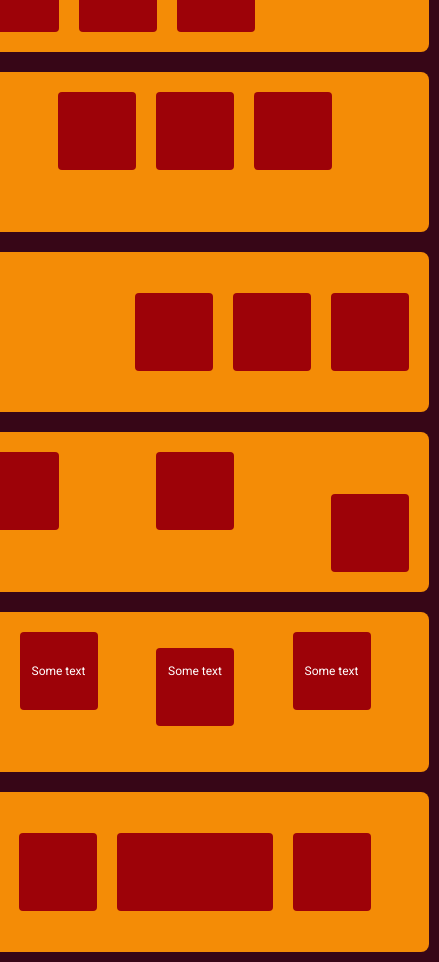
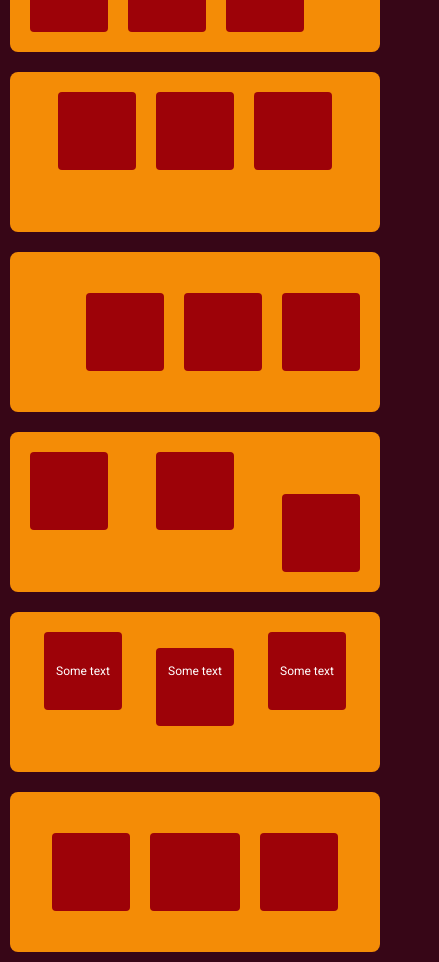
Before and after one commit to Patrick-Svensson/flexbox-exercise, a plain HTML site: page index.html in a window 390 px wide. Shown: the whole page, 439 px wide, since content can reach past the window. Drawn offline with Linux system fonts and the light colour scheme.

Commit message:
Fix reponsiveness bug.

```diff
--- a/index.html
+++ b/index.html
@@ -8,31 +8,31 @@
 </head>
 <body class="page page--one">
     <div class="container container--squares">
-        <div class="box box__one box--squares">
+        <div class="box box__one">
             <div class="square"></div>
             <div class="square"></div>
             <div class="square"></div>
         </div>
-        <div class="box box__two box--squares">
+        <div class="box box__two">
             <div class="square"></div>
             <div class="square"></div>
             <div class="square"></div>
         </div>
-        <div class="box box__three box--squares">
+        <div class="box box__three">
             <div class="square"></div>
             <div class="square"></div>
             <div class="square"></div>
         </div>
-        <div class="box box__four box--squares">
+        <div class="box box__four">
             <div class="square"></div>
             <div class="square"></div>
             <div class="square box__four--square-three"></div>
         </div>
-        <div class="box box__five box--squares">
+        <div class="box box__five">
             <div class="square"></div>
             <div class="square box__five--square-two"></div>
             <div class="square"></div>
-            <div class="box box--squares box__five--box-overlay">
+            <div class="box box__five--box-overlay">
                 <div class=" square square__text-holder">
                     <p class="square__text">Some text</p>
                 </div>
@@ -44,7 +44,7 @@
                 </div>
             </div>
         </div>
-        <div class="box box__six box--squares">
+        <div class="box box__six">
             <div class="square"></div>
             <div class="square box__six--square-two"></div>
             <div class="square"></div>
--- a/styles/circles.css
+++ b/styles/circles.css
@@ -6,9 +6,11 @@
 
 .page--circles {
     background-color: #FAA307;
+    justify-content: center;
+    align-items: center;
 }
 
-.container--squares {
+.container--circles {
     flex-flow: column wrap;
     max-height: 480px;
 }
@@ -57,13 +59,13 @@
 }
 
 @media screen and (max-width: 900px) {
-    .container--squares {
+    .container--circles {
         max-height: 750px;
     }
 }
 
 @media screen and (max-width: 600px) {
-    .container--squares {
+    .container--circles {
         max-height: none;
     }
 }
--- a/styles/style.css
+++ b/styles/style.css
@@ -10,9 +10,6 @@
     display: flex;
     height: 100vh;
     width: 100vw;
-    justify-content: center;
-    align-items: center;
-
 }
 
 .page--one {
@@ -21,21 +18,20 @@
 
 .container {
     display: flex;
+    justify-content: center;
+    align-content: center;
 }
 
 .container--squares {
+    width: 100%;
+    height: 100%;
     flex-wrap:  wrap;
-    justify-content: center;
-    align-content: center;
 }
 
 .box {
     display: flex;
     padding: 10px;
     margin: 10px;
-}
-
-.box--squares {
     width: 468px;
     height: 160px;
     background-color: #F48C06;
@@ -86,6 +82,8 @@
 
 .box__five--box-overlay {
     position: absolute;
+    width: 100%;
+    height: 100%;
     background-color: transparent;
     justify-content: space-evenly;
     align-items: flex-start;
```
Also changed, not shown: html/circles.html (+1 -1 lines).
